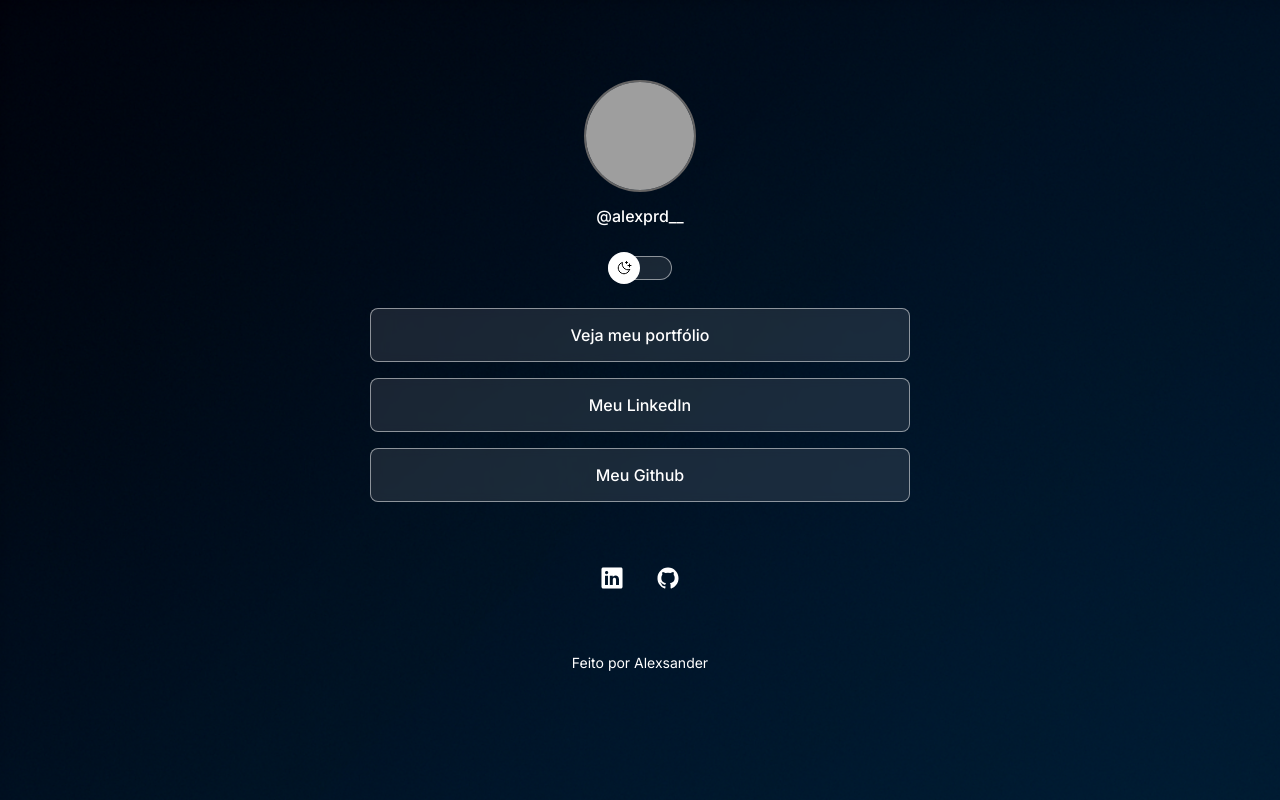
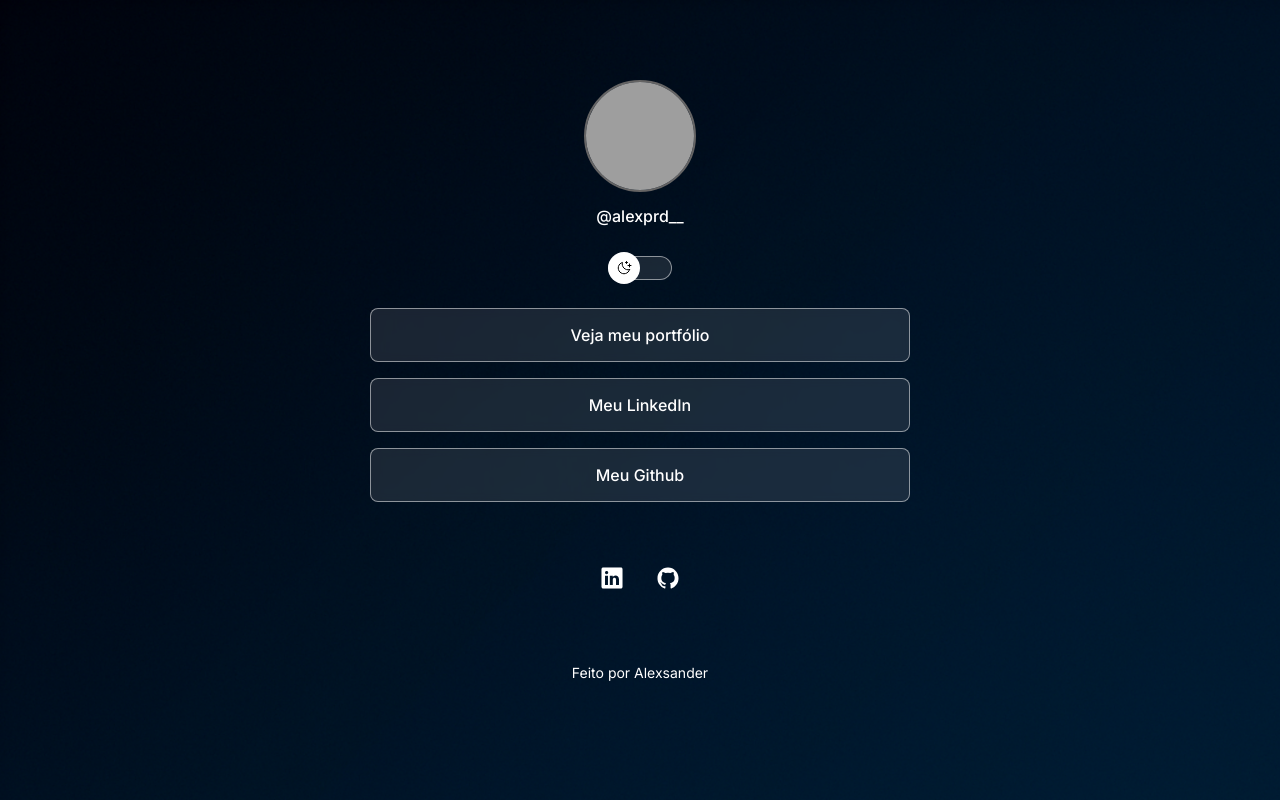
Before and after one commit to alexcprado/linktree, a plain HTML site: page index.html in a window 1280 px wide. Drawn offline with nearby package versions, Linux system fonts and the light colour scheme; grey boxes are pictures that could not be loaded.

Commit message:
ajuste background 6

```diff
--- a/style.css
+++ b/style.css
@@ -155,7 +155,7 @@ ul li a:hover {
 
 footer {
     text-align: center;
-    padding: 24px 0;
+    padding: 34px 0;
     font-size: 14px;
     color: var(--stroke-color);
 }
```
